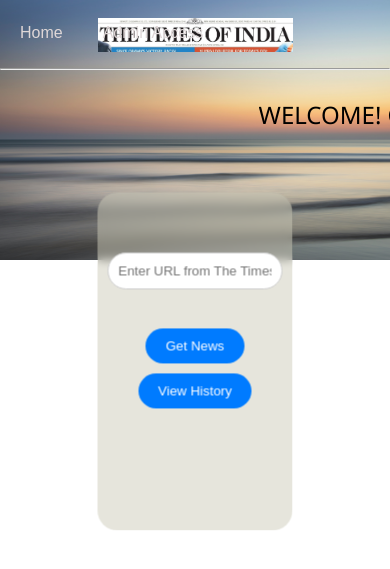
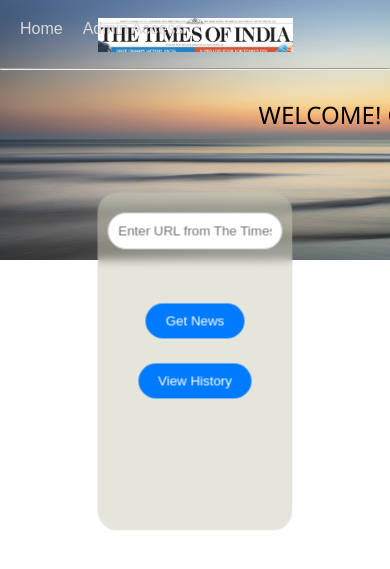
Before and after one commit to deepalitomar021/news-analysis, a Flask app: page / in a window 390 px wide. Shown: the top 569 px of the page. Run offline with Flask 3, Linux system fonts and the light colour scheme; some libraries are stand-ins or nearby versions.

Commit message:
Update style.css

```diff
--- a/static/style.css
+++ b/static/style.css
@@ -160,4 +160,24 @@ button[type="submit"]:hover {
     .moving-text {
         margin-top: 20px;
     }
+
+    /* Adjust navbar */
+    .navbar {
+        padding: 0 10px;
+    }
+
+    /* Adjust navbar links */
+    .navbar a {
+        padding: 10px;
+    }
+
+    /* Adjust form input */
+    input[type="text"] {
+        margin-top: 20px;
+    }
+
+    /* Adjust button */
+    button[type="submit"] {
+        margin-top: 20px;
+    }
 }
```
